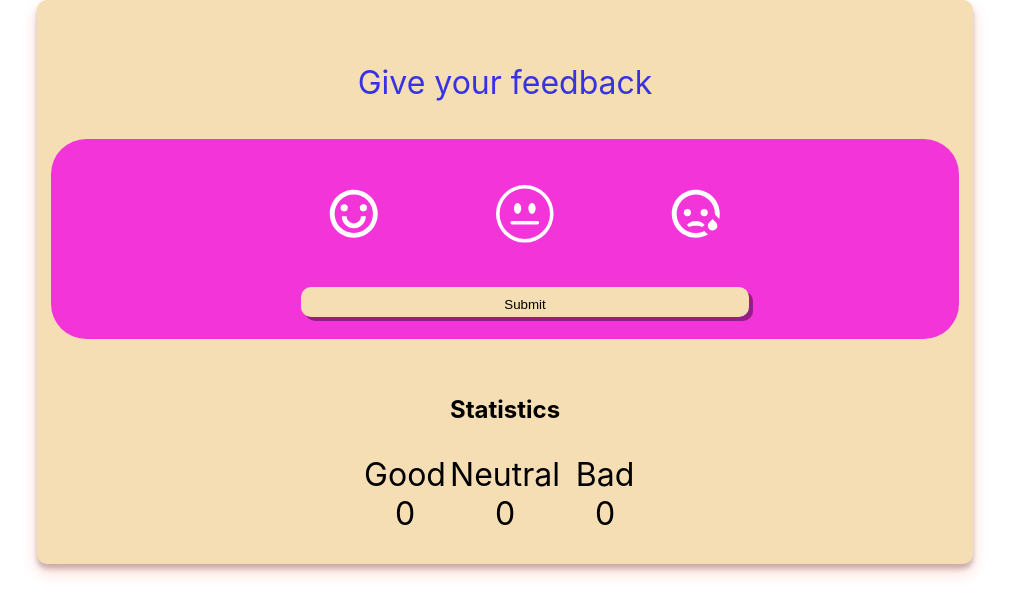
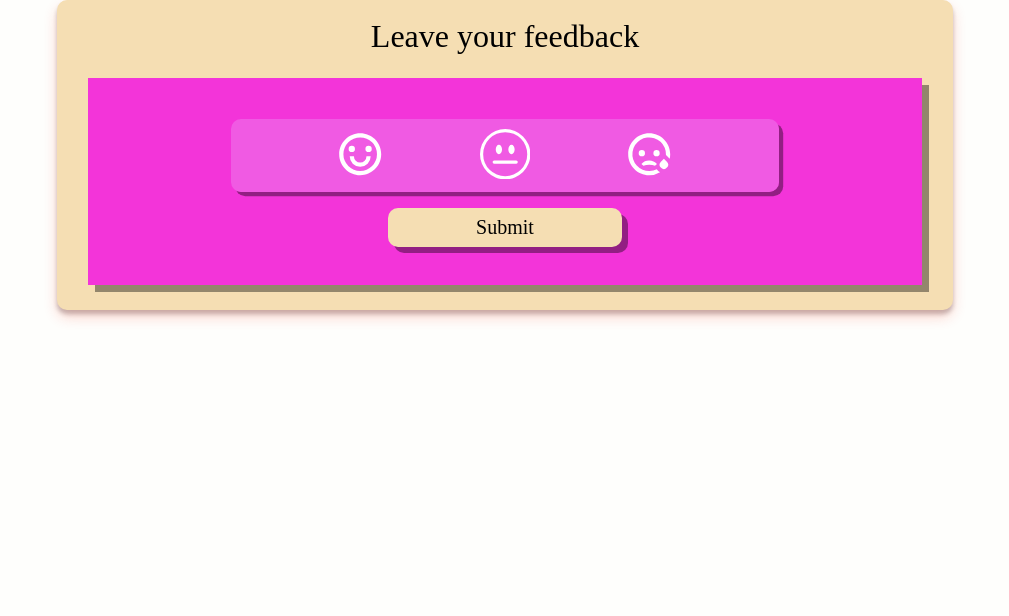
Before and after one commit to Iryna-Artymuk/goit-react-hw-02-feedback, a React (Create React App) app: page / in a window 1280 px wide. Shown: the top 616 px of the page, without its empty margins (135-1144 px from the left). Built offline with nearby package versions, Linux system fonts and the light colour scheme.

Commit message:
add statistics
add section to App with props title
move Statistic to components
add propTypes

```diff
--- a/src/components/App.jsx
+++ b/src/components/App.jsx
@@ -1,5 +1,7 @@
 import { Component } from 'react';
 import Feedback from '../components/Feedback/Feedback';
+import Statistic from './Statistic/Statistic';
+import Section from './Section/Section';
 class App extends Component {
   state = {
     good: 0,
@@ -12,20 +14,37 @@ class App extends Component {
 
     this.setState(prevState => {
       for (const key of Object.keys(prevState)) {
-        obj[key] = key === value ? prevState[key] + 1 : prevState[key];
+        obj[key] =
+          key === value
+            ? prevState[key] + 1
+            : prevState[key];
       }
-
       return obj;
     });
   };
+
+  getTotalFeedbackcount = () =>
+    Object.values(this.state).some(element => element > 0);
+
   render() {
+    this.getTotalFeedbackcount();
     return (
+      <>
+        <Section title=" Leave your feedback">
           <Feedback
             addPoint={this.addPoint}
             good={this.state.good}
             neutral={this.state.neutral}
             bad={this.state.bad}
           />
+        </Section>
+
+        {this.getTotalFeedbackcount() && (
+          <Section title="Statistics">
+            <Statistic statisticData={this.state} />
+          </Section>
+        )}
+      </>
     );
   }
 }
--- a/src/components/Feedback/Feedback.jsx
+++ b/src/components/Feedback/Feedback.jsx
@@ -1,4 +1,7 @@
-import { RiEmotionHappyLine, RiEmotionSadLine } from 'react-icons/ri';
+import {
+  RiEmotionHappyLine,
+  RiEmotionSadLine,
+} from 'react-icons/ri';
 import { BsEmojiNeutral } from 'react-icons/bs';
 import { Component } from 'react';
 import PropTypes from 'prop-types';
@@ -16,17 +19,16 @@ class Feedback extends Component {
 
   render() {
     return (
-      <div className={css.card}>
       <div className={css.ratingContainer}>
-          <div className={css.ratingText}>
-            <p>Give your feedback</p>
-          </div>
         <div className={css.rating}>
           <form
             className={css.ratingForm}
             onSubmit={event => {
               event.preventDefault();
               this.props.addPoint(this.state.rating);
+              this.setState({
+                rating: '',
+              });
             }}
           >
             <div className={css.inputBox}>
@@ -40,7 +42,9 @@ class Feedback extends Component {
                   onChange={this.handelChange}
                   checked={this.state.rating === 'good'}
                 />
-                  <RiEmotionHappyLine className={css.ratingFormSvg} />
+                <RiEmotionHappyLine
+                  className={css.ratingFormSvg}
+                />
               </label>
               <label>
                 <input
@@ -52,7 +56,9 @@ class Feedback extends Component {
                   onChange={this.handelChange}
                   checked={this.state.rating === 'neutral'}
                 />
-                  <BsEmojiNeutral className={css.ratingFormSvg} />
+                <BsEmojiNeutral
+                  className={css.ratingFormSvg}
+                />
               </label>
               <label>
                 <input
@@ -64,31 +70,17 @@ class Feedback extends Component {
                   onChange={this.handelChange}
                   checked={this.state.rating === 'bad'}
                 />
-                  <RiEmotionSadLine className={css.ratingFormSvg} />
+                <RiEmotionSadLine
+                  className={css.ratingFormSvg}
+                />
               </label>
             </div>
 
-              <button type="submit"> Submit</button>
+            <button className={css.button} type="submit">
+              {' '}
+              Submit
+            </button>
           </form>
-          </div>
-        </div>
-
-        <div className={css.statistics}>
-          <h2> Statistics</h2>
-          <div className={css.statisticsBox}>
-            <div className={css.statisticsInfo}>
-              Good
-              <span>{this.props.good}</span>
-            </div>
-            <div className={css.statisticsInfo}>
-              Neutral
-              <span>{this.props.neutral}</span>
-            </div>
-            <div className={css.statisticsInfo}>
-              Bad
-              <span>{this.props.bad}</span>
-            </div>
-          </div>
         </div>
       </div>
     );
--- a/src/components/Feedback/Rating.module.css
+++ b/src/components/Feedback/Rating.module.css
@@ -1,21 +1,3 @@
-.card {
-  display: flex;
-  flex-direction: column;
-  justify-content: center;
-  align-items: center;
-  gap: 30px;
-  width: 70vw;
-
-  margin: auto;
-  box-shadow: 0 0.5rem 1rem rgb(247 39 3 / 19%),
-    0 0.3rem 0.3rem rgb(0 0 16 / 23%);
-  background-color: rgb(255, 255, 255);
-  /* border: 5px solid red; */
-
-  background: wheat;
-  border-radius: 10px;
-  padding: 20px;
-}
 .ratingContainer {
   flex-direction: column;
   display: flex;
@@ -37,7 +19,7 @@
   width: 100%;
   background-color: rgba(243, 10, 227, 0.8);
   padding: 0.4rem 0.4rem 0.1rem 0.4rem;
-  border-radius: 2.2rem;
+  box-shadow: 0.5em 0.5em rgba(0.4, 0.4, 0.4, 0.4);
 }
 
 .ratingFormSvg {
@@ -47,33 +29,25 @@
 }
 
 .ratingForm {
-  width: 100%;
-
+  height: 200px;
+  padding: 20px;
   display: flex;
   flex-direction: column;
-  gap: 20px;
-  justify-content: space-evenly;
-  align-items: center;
-  padding: 20px;
-}
-button[type='submit'] {
-  width: 50%;
-  height: 30px;
-  background: wheat;
-  padding: 0.4rem 0.4rem 0.1rem 0.4rem;
-  box-shadow: 0.3em 0.3em rgba(0.4, 0.4, 0.4, 0.4);
-  border-radius: 10px;
-  border: none;
-}
-.inputBox {
-  width: 70%;
-
-  display: flex;
 
   justify-content: space-evenly;
   align-items: center;
+}
 
-  padding: 20px;
+.inputBox {
+  width: 70%;
+  display: flex;
+  justify-content: space-evenly;
+  align-items: center;
+
+  padding: 10px;
+  border-radius: 10px;
+  background-color: rgba(241, 101, 231, 0.8);
+  box-shadow: 0.3em 0.3em rgba(0.4, 0.4, 0.4, 0.4);
 }
 
 #radios label {
@@ -87,7 +61,6 @@ input[type='radio'] {
 }
 
 input[type='radio'] + .ratingFormSvg {
-  -webkit-transition: all 0.2s;
   transition: all 0.2s;
 }
 
@@ -95,7 +68,7 @@ input + .ratingFormSvg {
   cursor: pointer;
 }
 input:checked + .ratingFormSvg {
-  scale: 2;
+  scale: 1.5;
 }
 input[class='superHappy']:hover + .ratingFormSvg,
 input[class='superHappy']:checked + .ratingFormSvg,
@@ -114,26 +87,16 @@ input[class='sad']:checked + .ratingFormSvg,
 input[class='sad']:focus + .ratingFormSvg {
   fill: rgb(243, 7, 7);
 }
-.statistics,
-.statisticsBox {
-  display: flex;
-  flex-direction: column;
-  justify-content: center;
-  align-items: center;
-  gap: 20;
-  width: 70%;
+
+.button {
+  width: 30%;
+
+  padding: 8px;
+  background: wheat;
+
+  box-shadow: 0.3em 0.3em rgba(0.4, 0.4, 0.4, 0.4);
+  border-radius: 10px;
+  border: none;
+
+  font-size: 20px;
 }
-
-.statisticsBox {
-  flex-direction: row;
-}
-
-.statisticsInfo {
-  display: flex;
-  flex-direction: column;
-  justify-content: center;
-  align-items: center;
-  width: 100px;
-  height: 100px;
-  font-size: 32px;
-}
--- /dev/null
+++ b/src/components/Section/Section.jsx
@@ -0,0 +1,14 @@
+import css from './Section.module.css';
+import PropTypes from 'prop-types';
+export default function Section({ title, children }) {
+  return (
+    <section className={css.section}>
+      <h2 className={css.title}>{title}</h2>
+
+      {children}
+    </section>
+  );
+}
+Section.propTypes = {
+  title: PropTypes.string.isRequired,
+};
--- /dev/null
+++ b/src/components/Section/Section.module.css
@@ -0,0 +1,23 @@
+.section {
+  width: 70vw;
+  min-height: 200px;
+  display: flex;
+  gap: 20px;
+  flex-direction: column;
+  justify-content: center;
+  align-items: center;
+
+  box-shadow: 0 0.5rem 1rem rgb(247 39 3 / 19%),
+    0 0.3rem 0.3rem rgb(0 0 16 / 23%);
+  background-color: rgb(255, 255, 255);
+
+  background: wheat;
+  border-radius: 10px;
+  padding: 20px;
+  margin: auto;
+  margin-bottom: 30px;
+}
+
+.title {
+  font-size: 32px;
+}
--- /dev/null
+++ b/src/components/Statistic/Statistic.jsx
@@ -0,0 +1,58 @@
+import css from './Statistic.module.css';
+import PropTypes from 'prop-types';
+export default function Statistic({ statisticData }) {
+  const countTotalFeedback = () => {
+    const TotalFeedbackCount = Object.values(
+      statisticData
+    ).reduce((total, value) => {
+      return (total += value);
+    }, 0);
+
+    return TotalFeedbackCount;
+  };
+  const countPositiveFeedbackPercentage = totalvalue => {
+    const positiveFeedback = statisticData.good;
+    const positiveStatictic = Math.floor(
+      (positiveFeedback * 100) / totalvalue
+    );
+
+    return positiveStatictic;
+  };
+
+  const totalFeedbacks = countTotalFeedback();
+  const totalPositive =
+    countPositiveFeedbackPercentage(totalFeedbacks);
+  return (
+    <>
+      <div className={css.statisticsBox}>
+        <div className={css.statisticsInfo}>
+          Good:
+          <span>{statisticData.good}</span>
+        </div>
+        <div className={css.statisticsInfo}>
+          Neutral:
+          <span>{statisticData.neutral}</span>
+        </div>
+        <div className={css.statisticsInfo}>
+          Bad:
+          <span>{statisticData.bad}</span>
+        </div>
+      </div>
+      <div className={css.statisticsBox}>
+        <span className={css.statisticsInfo}>
+          Total feedback: {totalFeedbacks}
+        </span>
+        <span className={css.statisticsInfo}>
+          Positive feedback: {totalPositive}%
+        </span>
+      </div>
+    </>
+  );
+}
+Statistic.propTypes = {
+  statisticData: PropTypes.shape({
+    good: PropTypes.number,
+    neutral: PropTypes.number,
+    bad: PropTypes.number,
+  }).isRequired,
+};
--- /dev/null
+++ b/src/components/Statistic/Statistic.module.css
@@ -0,0 +1,17 @@
+.statisticsBox {
+  display: flex;
+  flex-direction: column;
+  justify-content: space-evenly;
+  align-items: center;
+  padding: 10px;
+  width: 70%;
+  height: 100px;
+  background-color: rgba(243, 10, 227, 0.8);
+  box-shadow: 0.5em 0.5em rgba(0.4, 0.4, 0.4, 0.4);
+}
+
+.statisticsInfo {
+  display: flex;
+  gap: 10px;
+  font-size: 24px;
+}
--- a/src/index.css
+++ b/src/index.css
@@ -1,15 +1,81 @@
 @import-normalize; /* bring in normalize.css styles */
 
-body {
+* {
+  padding: 0;
   margin: 0;
-  font-family: -apple-system, BlinkMacSystemFont, 'Segoe UI', 'Roboto', 'Oxygen',
-    'Ubuntu', 'Cantarell', 'Fira Sans', 'Droid Sans', 'Helvetica Neue',
-    sans-serif;
-  -webkit-font-smoothing: antialiased;
-  -moz-osx-font-smoothing: grayscale;
+  border: 0;
+}
+*,
+*:before,
+*:after {
+  -moz-box-sizing: border-box;
+  -webkit-box-sizing: border-box;
+  box-sizing: border-box;
+}
+:focus,
+:active {
+  outline: none;
+}
+a:focus,
+a:active {
+  outline: none;
 }
 
-code {
-  font-family: source-code-pro, Menlo, Monaco, Consolas, 'Courier New',
-    monospace;
+nav,
+footer,
+header,
+aside {
+  display: block;
 }
+
+html,
+body {
+  height: 100%;
+  width: 100%;
+  font-size: 100%;
+  line-height: 1;
+  font-size: 14px;
+  -ms-text-size-adjust: 100%;
+  -moz-text-size-adjust: 100%;
+  -webkit-text-size-adjust: 100%;
+  background-color: #fefefc;
+}
+input,
+button,
+textarea {
+  font-family: inherit;
+}
+
+input::-ms-clear {
+  display: none;
+}
+button {
+  cursor: pointer;
+}
+button::-moz-focus-inner {
+  padding: 0;
+  border: 0;
+}
+a,
+a:visited {
+  text-decoration: none;
+}
+a:hover {
+  text-decoration: none;
+}
+ul li {
+  list-style: none;
+}
+img {
+  vertical-align: top;
+}
+
+h1,
+h2,
+h3,
+h4,
+h5,
+h6 {
+  font-size: inherit;
+  font-weight: 500;
+}
```
Also changed, not shown: .prettierrc.json, src/components/Feedback/StyledFeedback.jsx (deleted). Lines whose indentation alone changed are shown as unchanged.
